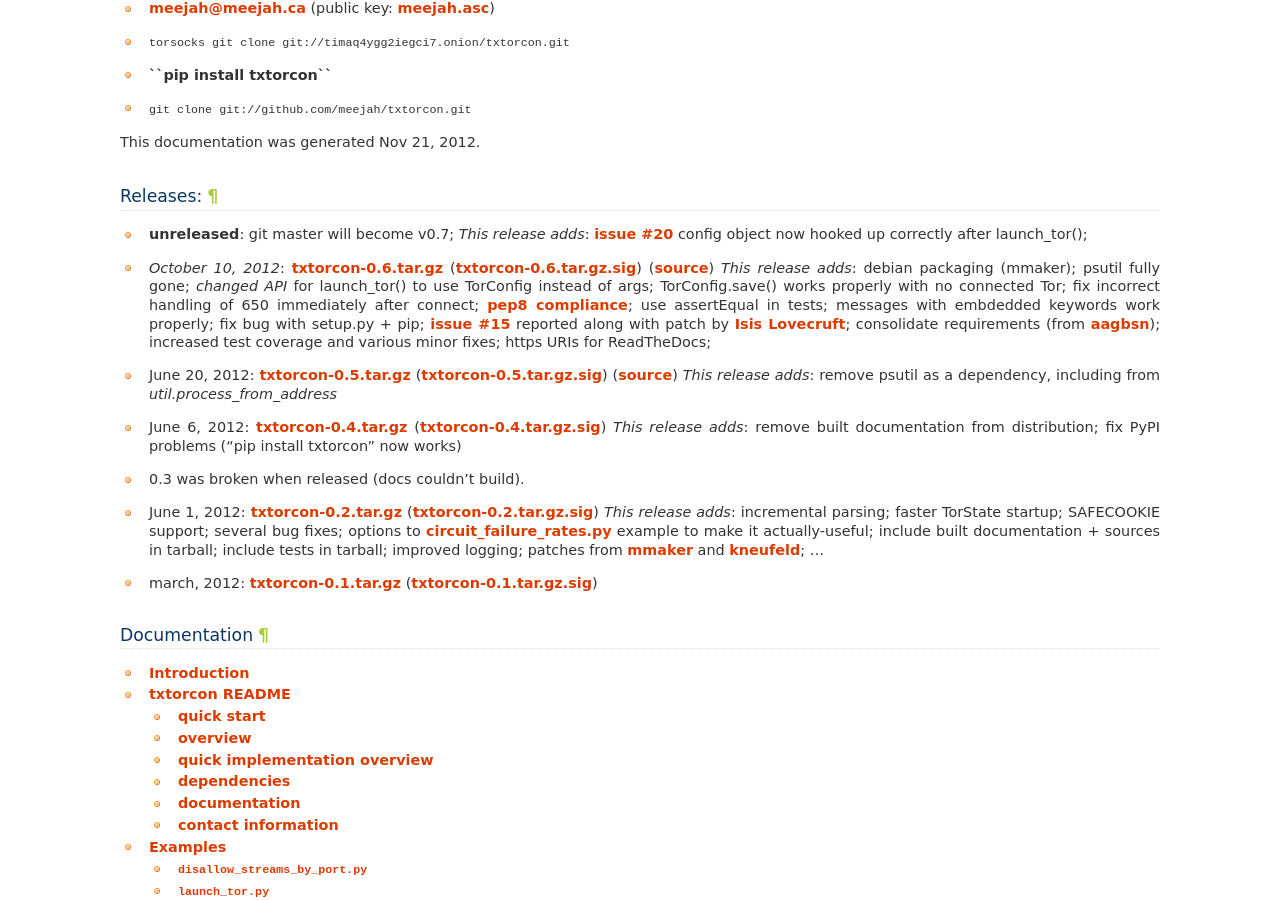
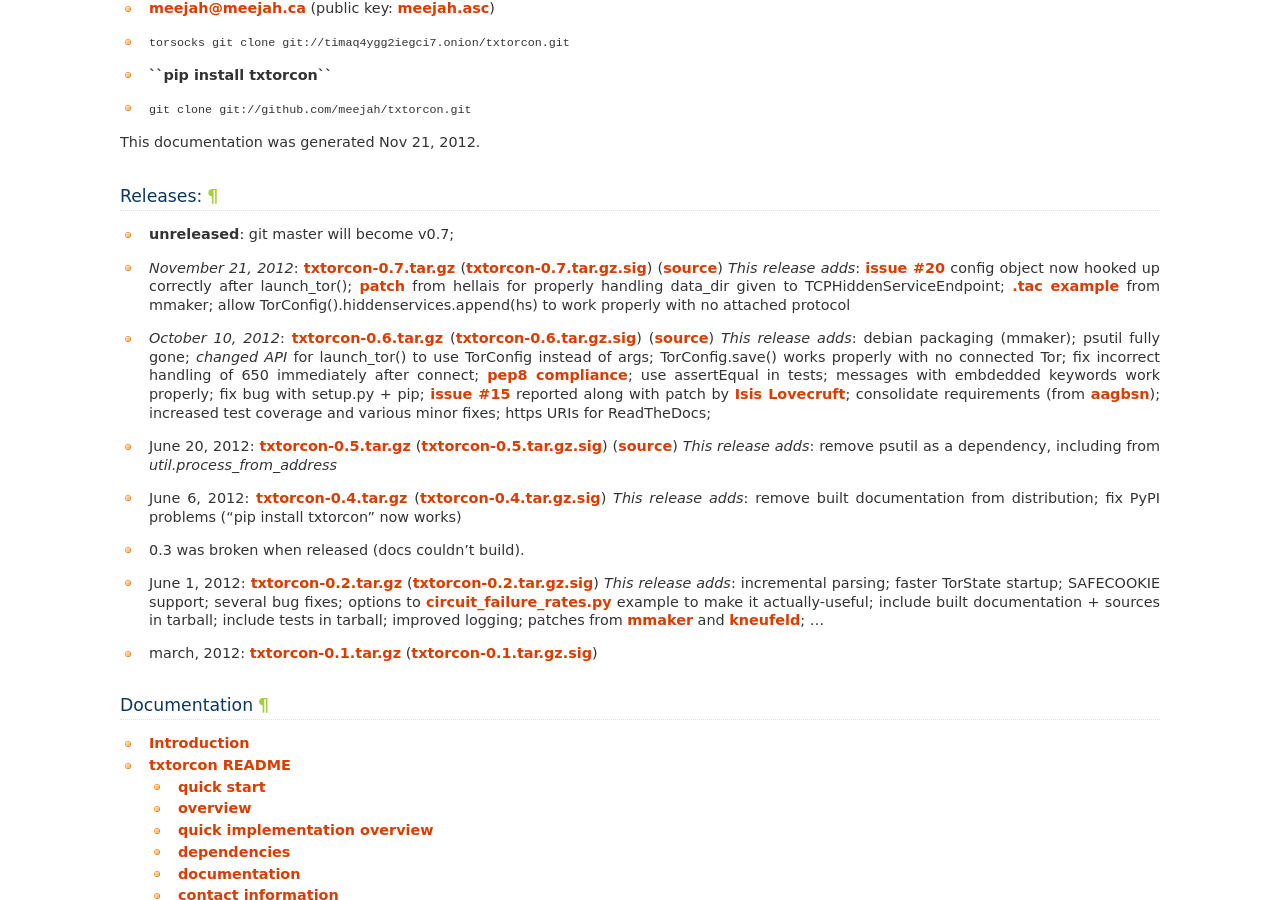
Before and after one commit to meejah/txtorcon, a Sphinx documentation site: the page built from docs/index.rst, in a window 1280 px wide and 900 px high, scrolled down 842 px. Built offline with Sphinx 7.4.7, drawn with Linux system fonts in a browser that asks for light colours.

```diff
--- a/docs/index.rst
+++ b/docs/index.rst
@@ -48,8 +48,13 @@ This documentation was generated |today|.
 Releases:
 ---------
 - **unreleased**: git master will become v0.7;
+
+- *November 21, 2012*: `txtorcon-0.7.tar.gz <https://timaq4ygg2iegci7.onion/txtorcon-0.7.tar.gz>`_ (`txtorcon-0.7.tar.gz.sig <https://timaq4ygg2iegci7.onion/txtorcon-0.7.tar.gz.sig>`_) (`source <https://github.com/meejah/txtorcon/tarball/v0.7>`_)
   *This release adds*:
   `issue #20 <https://github.com/meejah/txtorcon/issues/20>`_ config object now hooked up correctly after launch_tor();
+  `patch <https://github.com/meejah/txtorcon/pull/22>`_ from hellais for properly handling data_dir given to TCPHiddenServiceEndpoint;
+  `.tac example <https://github.com/meejah/txtorcon/pull/19>`_ from mmaker;
+  allow TorConfig().hiddenservices.append(hs) to work properly with no attached protocol
 
 - *October 10, 2012*: `txtorcon-0.6.tar.gz <https://timaq4ygg2iegci7.onion/txtorcon-0.6.tar.gz>`_ (`txtorcon-0.6.tar.gz.sig <https://timaq4ygg2iegci7.onion/txtorcon-0.6.tar.gz.sig>`_) (`source <https://github.com/meejah/txtorcon/tarball/v0.6>`_)
   *This release adds*:
```
